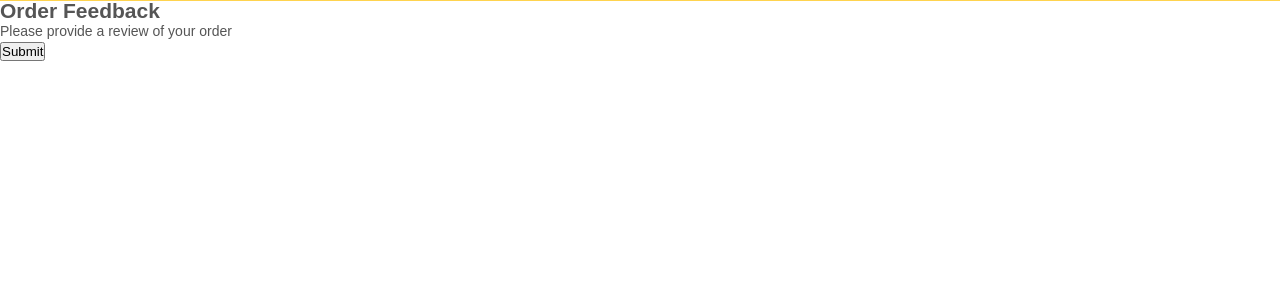
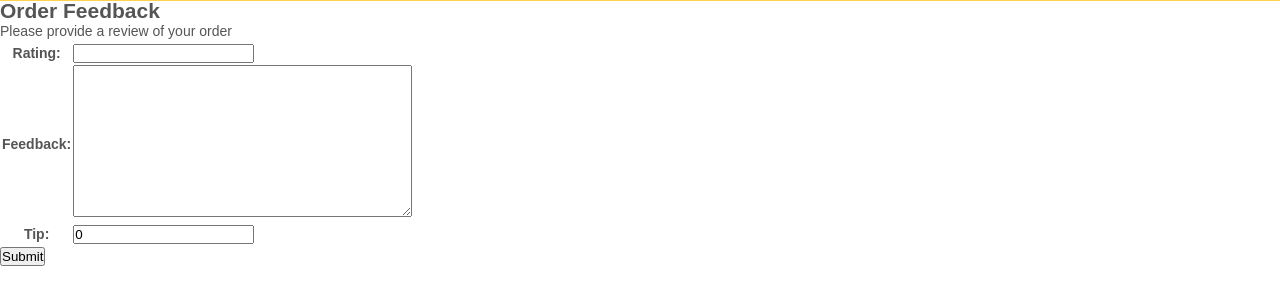
Before and after one commit to MRehman000/Neighborhood-Grub-System, a Django app: page /dishes/orders/1/feedback/ in a window 1280 px wide. Shown: the part 119-424 px from the top of the page. Run offline with Django 3.2, Linux system fonts and the light colour scheme; tables that the repository leaves empty hold one stand-in row (values such as "Sample post").

Commit message:
Refactored template to display the rating form and feedback form and a link to the order complain page

```diff
--- a/django-project/dishes/templates/dishes/order_feedback.html
+++ b/django-project/dishes/templates/dishes/order_feedback.html
@@ -7,7 +7,13 @@
 Please provide a review of your order
 <form method="post">
   {% csrf_token %}
-  {{ form }}
+  <table>
+    {{ rating_form.as_table }}
+    {{ feedback_form.as_table }}
+  </table>
   <button type="submit">Submit</button>
 </form>
 {% endif %}
+{% if not has_complained %}
+<a href="complain/">Complain</a>
+{% endif %}
```
